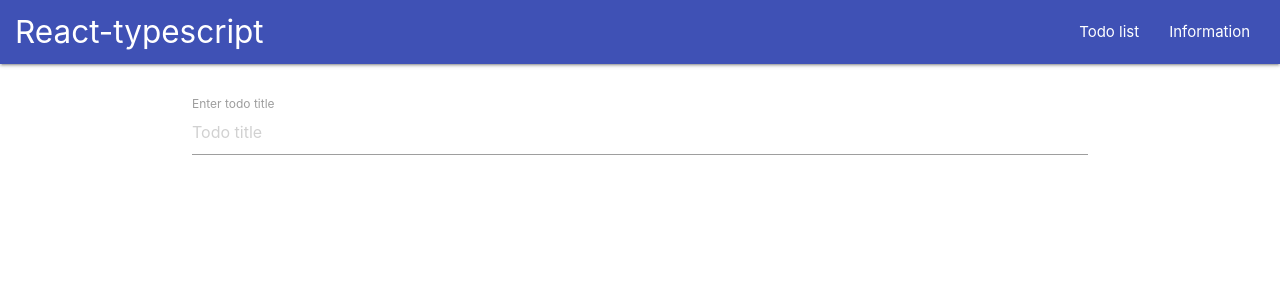
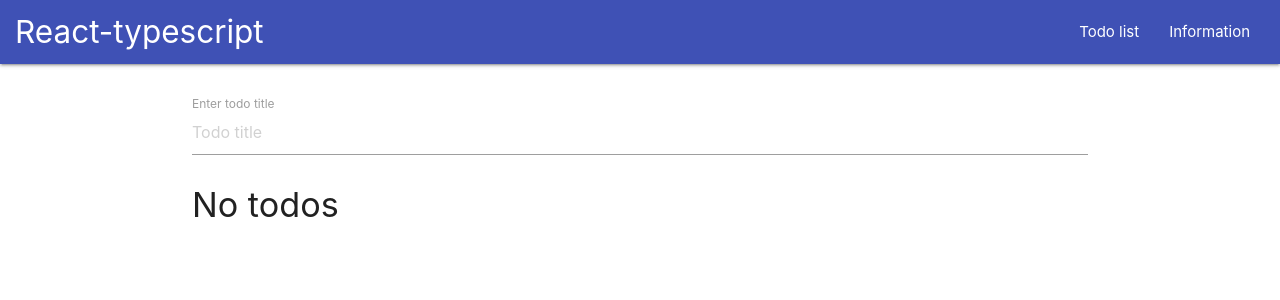
Before and after one commit to dmitry641/typescript-demo, a React (Create React App) app in the folder react-typescript/: page / in a window 1280 px wide. Shown: the top 300 px of the page. Built offline with nearby package versions, Linux system fonts and the light colour scheme.

Commit message:
react ts toggle/remove

```diff
--- a/react-typescript/src/App.tsx
+++ b/react-typescript/src/App.tsx
@@ -18,12 +18,44 @@ const App: React.FC = () => {
     setTodos((prev) => [newTodo, ...prev]);
   };
 
+  const toggleHandler = (id: number) => {
+    // setTodos((prev) =>
+    //   prev.map((todo) => {
+    //     if (todo.id === id) {
+    //       todo.completed = !todo.completed;
+    //     }
+    //     console.log("return", todo);
+    //     return todo;
+    //   })
+    // );
+
+    setTodos((prev) => {
+      let mapped = prev.map((todo) => {
+        let newTodo: ITodo = { ...todo };
+        if (todo.id === id) {
+          newTodo.completed = !newTodo.completed;
+        }
+        return newTodo;
+      });
+      // console.log("mapped", mapped);
+      return mapped;
+    });
+  };
+
+  const removeHandler = (id: number) => {
+    setTodos((prev) => prev.filter((todo) => todo.id !== id));
+  };
+
   return (
     <>
       <Navbar />
       <div className="container">
         <TodoForm onAdd={addHandler}></TodoForm>
-        <TodoList todos={todos}></TodoList>
+        <TodoList
+          todos={todos}
+          onToggle={toggleHandler}
+          onRemove={removeHandler}
+        ></TodoList>
       </div>
     </>
   );
--- a/react-typescript/src/components/TodoForm.tsx
+++ b/react-typescript/src/components/TodoForm.tsx
@@ -17,6 +17,11 @@ export const TodoForm: React.FC<TodoFormProps> = (props) => {
 
   const keyPressHandler = (e: React.KeyboardEvent) => {
     if (e.key === "Enter") {
+      if (ref.current!.value.trim() === "") {
+        ref.current!.value = "";
+        return;
+      }
+
       props.onAdd(ref.current!.value);
       ref.current!.value = "";
       // console.log(title);
--- a/react-typescript/src/components/TodoList.tsx
+++ b/react-typescript/src/components/TodoList.tsx
@@ -3,9 +3,20 @@ import { ITodo } from "../interfaces";
 
 type TodoListProps = {
   todos: ITodo[];
+  onToggle(id: number): void;
+  // onToggle?(id: number): void;
+  onRemove: (id: number) => void;
 };
 
-export const TodoList: React.FC<TodoListProps> = ({ todos }) => {
+export const TodoList: React.FC<TodoListProps> = ({
+  todos,
+  onRemove,
+  onToggle,
+}) => {
+  if (todos.length === 0) {
+    return <h4>No todos</h4>;
+  }
+
   return (
     <ul>
       {todos.map((todo) => {
@@ -16,10 +27,19 @@ export const TodoList: React.FC<TodoListProps> = ({ todos }) => {
 
         return (
           <li key={todo.id} className={classes.join(" ")}>
-            <label htmlFor="">
-              <input type="checkbox" checked={todo.completed} />
+            <label>
+              <input
+                type="checkbox"
+                checked={todo.completed}
+                onChange={onToggle.bind(null, todo.id)}
+              />
               <span>{todo.title}</span>
-              <i className="material-icons red-text">delete</i>
+              <i
+                className="material-icons red-text"
+                onClick={() => onRemove(todo.id)}
+              >
+                delete
+              </i>
             </label>
           </li>
         );
```
